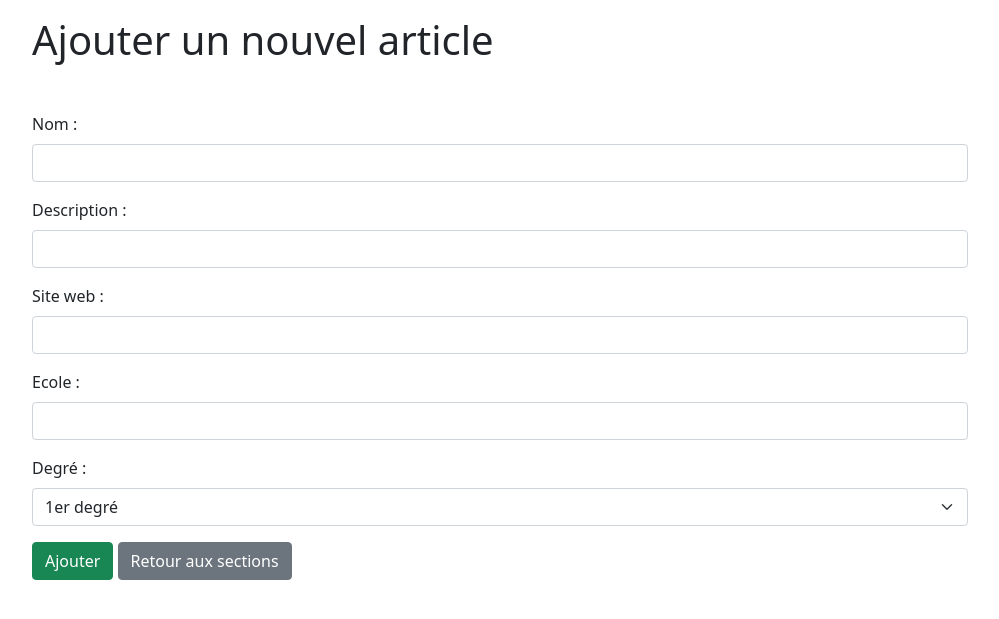
After one commit to Nandoby/enseignement, a PHP site: page /admin/add.php in a window 1280 px wide. The commit adds this page. Shown: the top 619 px of the page, without its empty margins (140-1139 px from the left). Run offline with PHP 8.4, Linux system fonts and the light colour scheme; the visitor is signed in with stand-in values (Sample User, id 1).

Commit message:
option pour ajouter des articles implementée

```diff
--- /dev/null
+++ b/admin/add.php
@@ -0,0 +1,63 @@
+<?php
+session_start();
+if(!isset($_SESSION['login'])){
+    header("LOCATION:index.php");
+}
+if(isset($_GET['nom'])){
+    $error = 'Le nom ne peut pas être manquant';
+}
+if(isset($_GET['description'])) {
+    $error = 'La description ne peut pas être manquante';
+}
+?>
+
+<!DOCTYPE html>
+<html lang="fr">
+<head>
+    <meta charset="UTF-8">
+    <meta http-equiv="X-UA-Compatible" content="IE=edge">
+    <meta name="viewport" content="width=device-width, initial-scale=1.0">
+    <title>Administration | Ajouter un article</title>
+    <link href="https://cdn.jsdelivr.net/npm/bootstrap@5.1.1/dist/css/bootstrap.min.css" rel="stylesheet"
+          integrity="sha384-F3w7mX95PdgyTmZZMECAngseQB83DfGTowi0iMjiWaeVhAn4FJkqJByhZMI3AhiU" crossorigin="anonymous">
+</head>
+<body>
+<div class="container w-75">
+    <h1 class="mt-3">Ajouter un nouvel article</h1>
+    <?php if (isset($error)) echo '<p class="alert alert-warning">' . $error . '</p>' ?>
+    <form action="treatmentAdd.php" class="mt-5" method="POST">
+
+        <div class="mb-3">
+            <label class="form-label" for="nom">Nom : </label>
+            <input class="form-control" id="nom" name="nom" type="text">
+        </div>
+
+        <div class="mb-3">
+            <label class="form-label" for="description">Description : </label>
+            <input class="form-control" id="description" name="description" type="text">
+        </div>
+
+        <div class="mb-3">
+            <label class="form-label" for="site">Site web :</label>
+            <input class="form-control" id="site" name="site" type="text">
+        </div>
+
+        <div class="mb-3">
+            <label class="form-label" for="ecole">Ecole :</label>
+            <input class="form-control" id="ecole" name="ecole" type="text">
+        </div>
+
+        <div class="mb-3">
+            <label class="form-label" for="degree">Degré :</label>
+            <select class="form-select" id="degree" name="degree">
+                <option value="1">1er degré</option>
+                <option value="2">2ème degré</option>
+                <option value="3">3ème degré</option>
+            </select>
+        </div>
+        <input class="btn btn-success" type="submit" value="Ajouter">
+        <a class="btn btn-secondary" href="sections.php">Retour aux sections</a>
+    </form>
+</div>
+</body>
+</html>
```
Also changed, not shown: admin/sections.php (+7 -1 lines), admin/treatmentAdd.php (added, +45 -0 lines).
